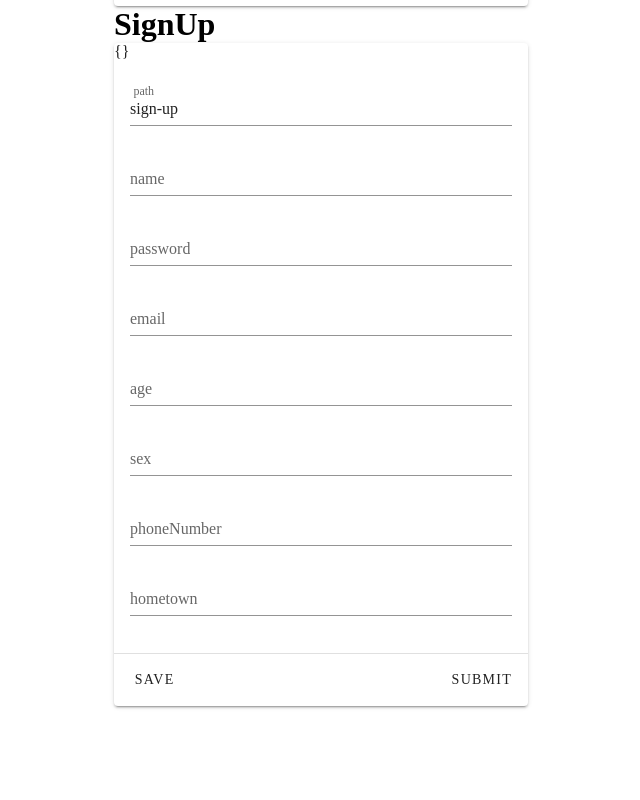
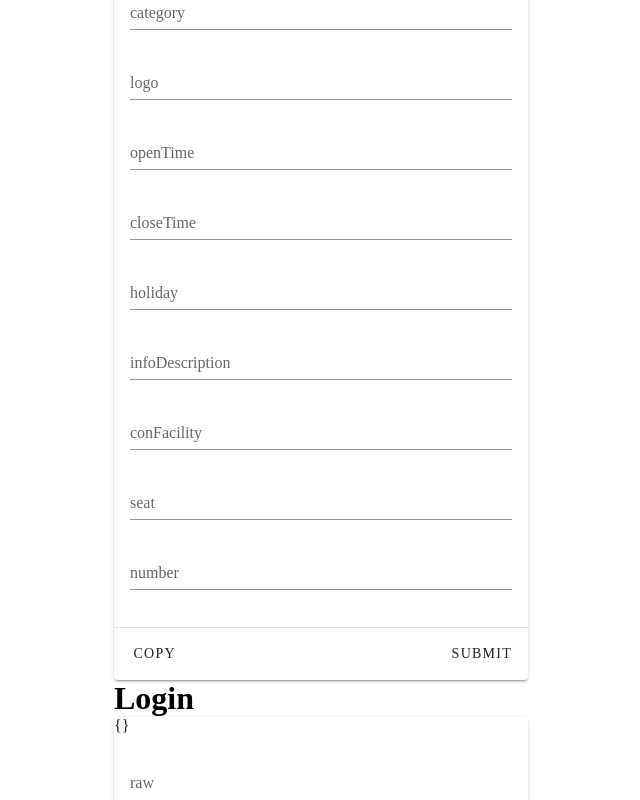
Before and after one commit to heoshin/TableEyes-test3, a Vue app: page /manage in a window 1280 px wide. Shown: the part 1500-2300 px from the top of the page, without its empty margins (319-959 px from the left). Before the commit the page ends 2246 px from the top, so only its background shows below. Built offline with nearby package versions, Linux system fonts and the light colour scheme.

Commit message:
raw JSON 입력 박스 추가

```diff
--- a/src/components/Manage/SubmitBox.vue
+++ b/src/components/Manage/SubmitBox.vue
@@ -2,18 +2,25 @@
   <v-card ref="form">
     {{ submitData }}
     <v-card-text>
+      <v-textarea
+        v-model="submitDataByStr"
+        @input="OnChangeSubmitDataByStr"
+        label="raw"
+        required
+      ></v-textarea>
       <v-text-field v-model="path" label="path" required></v-text-field>
       <v-text-field
         v-for="key in submitKeys"
         :key="key"
         v-model="submitData[key]"
+        @input="OnChangeSubmitData"
         :label="key"
         required
       ></v-text-field>
     </v-card-text>
     <v-divider class="mt-12"></v-divider>
     <v-card-actions>
-      <v-btn text @click="save"> save </v-btn>
+      <v-btn text @click="copyToClipboard"> copy </v-btn>
       <v-spacer></v-spacer>
       <v-btn text @click="submit"> Submit </v-btn>
     </v-card-actions>
@@ -21,7 +28,7 @@
 </template>
 
 <script>
-// import axios from "axios";
+import axios from "axios";
 
 export default {
   props: {
@@ -32,6 +39,7 @@ export default {
   data() {
     return {
       submitData: {},
+      submitDataByStr: "",
     };
   },
   methods: {
@@ -41,7 +49,7 @@ export default {
 
       if (this.type == "post") {
         console.log("request post: " + url);
-        this.post(url);
+        this.reqAjaxPost(url);
       } else {
         console.log(`request ${this.type}: ` + url);
         this.reqAjax(url);
@@ -65,23 +73,47 @@ export default {
       $.ajax({
         url: url,
         type: this.type,
+        Headers: {
+          withCredentials: true,
+        },
         success: (res) => {
+          console.log(res);
+        },
+        error: (res) => {
           console.log(res);
         },
       });
     },
-    post(url) {
+    reqAjaxPost(url) {
       $.ajax({
         url: url,
         type: "post",
+        xhrFields: {
+          withCredentials: true,
+        },
         data: this.submitData,
         success: (res) => {
           console.log(res);
         },
+        error: (res) => {
+          console.log(res);
+        },
       });
     },
-    save() {
-      console.log("save");
+
+    OnChangeSubmitData() {
+      let newSubmitDataByStr = JSON.stringify(this.submitData);
+      this.submitDataByStr = newSubmitDataByStr;
+    },
+    OnChangeSubmitDataByStr() {
+      let newSubmitData = JSON.parse(this.submitDataByStr);
+      this.submitData = newSubmitData;
+    },
+    copyToClipboard() {
+      let newSubmitData = JSON.stringify(this.submitData);
+      console.log(newSubmitData);
+      this.$copyText(newSubmitData);
+      console.log("copy");
     },
   },
 };
--- a/src/views/Manage.vue
+++ b/src/views/Manage.vue
@@ -10,10 +10,10 @@
     <SubmitBox :submitKeys="addStoreKeys" type="post" path="store" />
 
     <h1>Login</h1>
-    <SubmitBox :submitKeys="loginKeys" type="post" path="login"/>
+    <SubmitBox :submitKeys="loginKeys" type="post" path="login" />
 
     <h1>SignUp</h1>
-    <SubmitBox :submitKeys="signUpKeys" type="post" path="sign-up"/>
+    <SubmitBox :submitKeys="signUpKeys" type="post" path="sign-up" />
 
     <div style="height: 40px"></div>
   </div>
@@ -38,8 +38,22 @@ export default {
         "hometown",
       ],
       loginKeys: ["id", "password"],
-      addStoreKeys: ["name", "desription", "maxPersonnel", "lat", "lon", "category", "logo"],
-
+      addStoreKeys: [
+        "name",
+        "description",
+        "maxPersonnel",
+        "lat",
+        "lon",
+        "category",
+        "logo",
+        "openTime",
+        "closeTime",
+        "holiday",
+        "infoDescription",
+        "conFacility",
+        "seat",
+        "number",
+      ],
     };
   },
   methods: {
```
